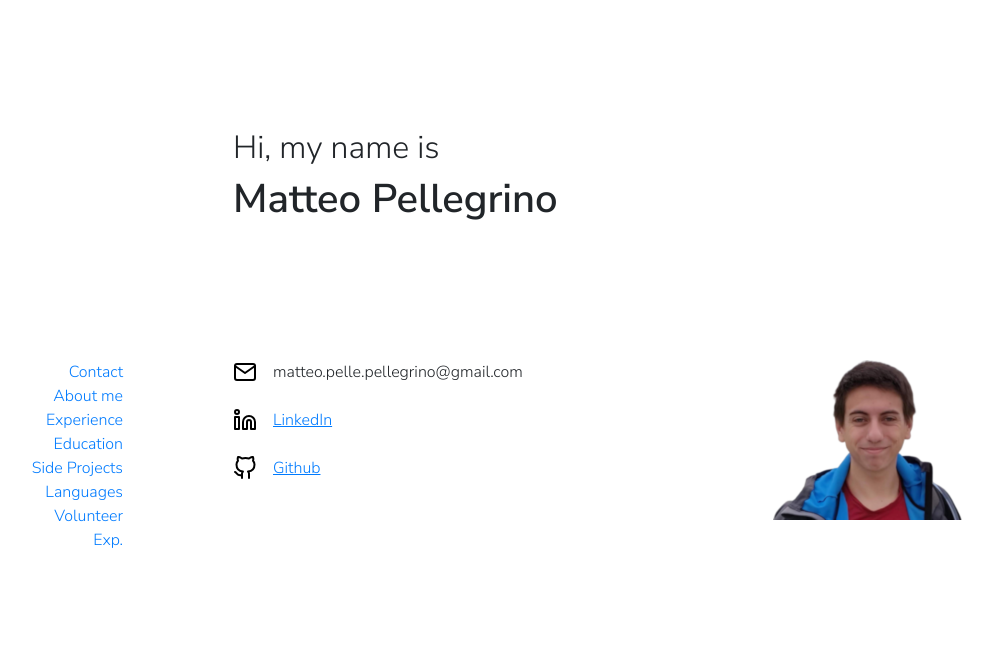
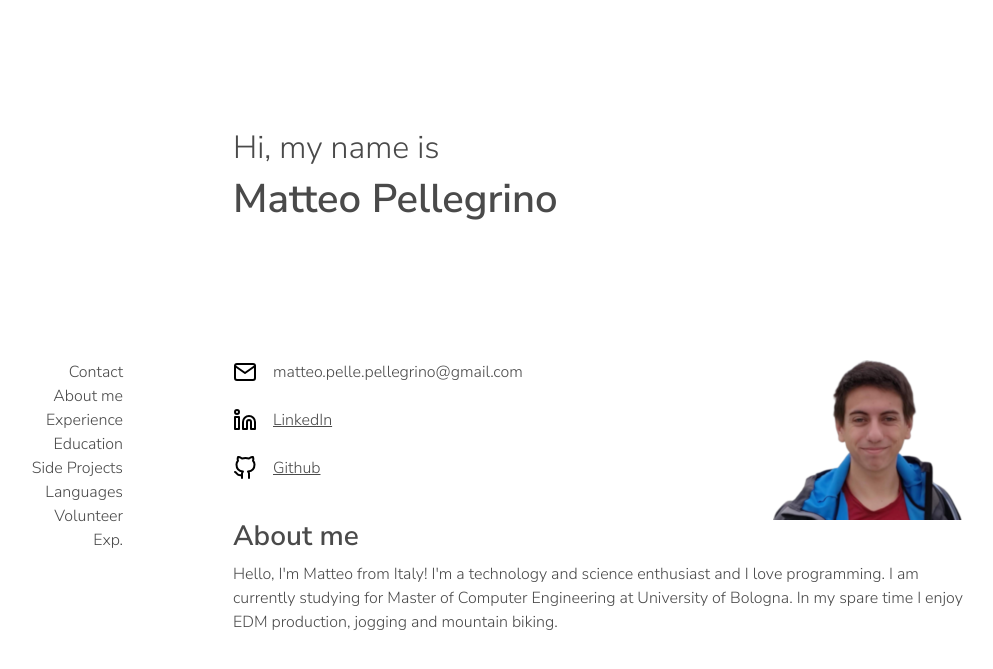
Before and after one commit to arabello/arabello.github.io, a Jekyll site: the page built from index.html, in a window 1280 px wide. Shown: the top 669 px of the page, without its empty margins (42-1035 px from the left). Built offline with Jekyll 4.4.1, drawn with Linux system fonts in a browser that asks for light colours.

Commit message:
Add text color

```diff
--- /dev/null
+++ b/_includes/aboutme.html
@@ -0,0 +1,8 @@
+<h3>
+    About me
+</h3>
+<p>
+Hello, I'm Matteo from Italy! I'm a technology and science enthusiast and I love programming.
+I am currently studying for Master of Computer Engineering at University of Bologna.
+In my spare time I enjoy EDM production, jogging and mountain biking.
+</p>
--- a/_layouts/singlepage.html
+++ b/_layouts/singlepage.html
@@ -1,6 +1,5 @@
 ---
 layout: default
 ---
-<div class="grad-trans-white">
-    {% include contacts.html %}
-</div>
+{% include contacts.html %}
+{% include aboutme.html %}
--- /dev/null
+++ b/_sass/colors.scss
@@ -0,0 +1 @@
+$primaryText: #4A4A4A;
--- a/_sass/main.scss
+++ b/_sass/main.scss
@@ -1,6 +1,12 @@
 body{
+    color: $primaryText;
     font-family: 'Nunito Sans', sans-serif;
 }
+
+a{
+    color: $primaryText;
+}
+
 ::-webkit-scrollbar {
     width: 0px; /* remove scrollbar space */
     background: transparent;
@@ -34,3 +40,7 @@
     height: 100%;
     width: 100%;
 }
+
+h1, h3{
+    font-weight: 600;
+}
--- a/_sass/masthead.scss
+++ /dev/null
@@ -1,3 +0,0 @@
-h1{
-    font-weight: 600;
-}
--- a/assets/css/style.scss
+++ b/assets/css/style.scss
@@ -1,6 +1,6 @@
 ---
 ---
+@import "colors";
 @import "main";
-@import "masthead";
 @import "navigation";
 @import "contacts";
```
